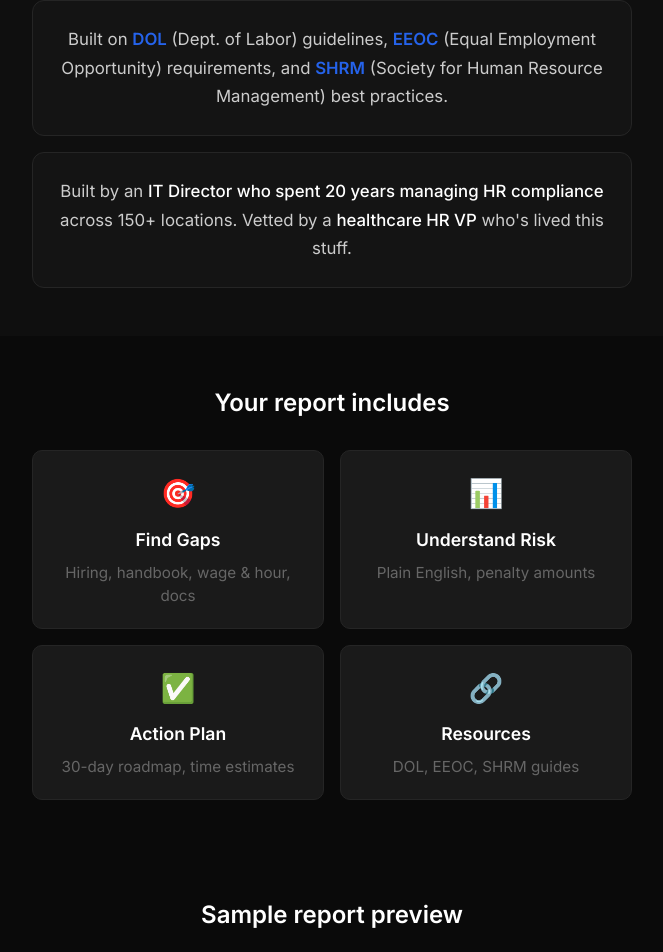
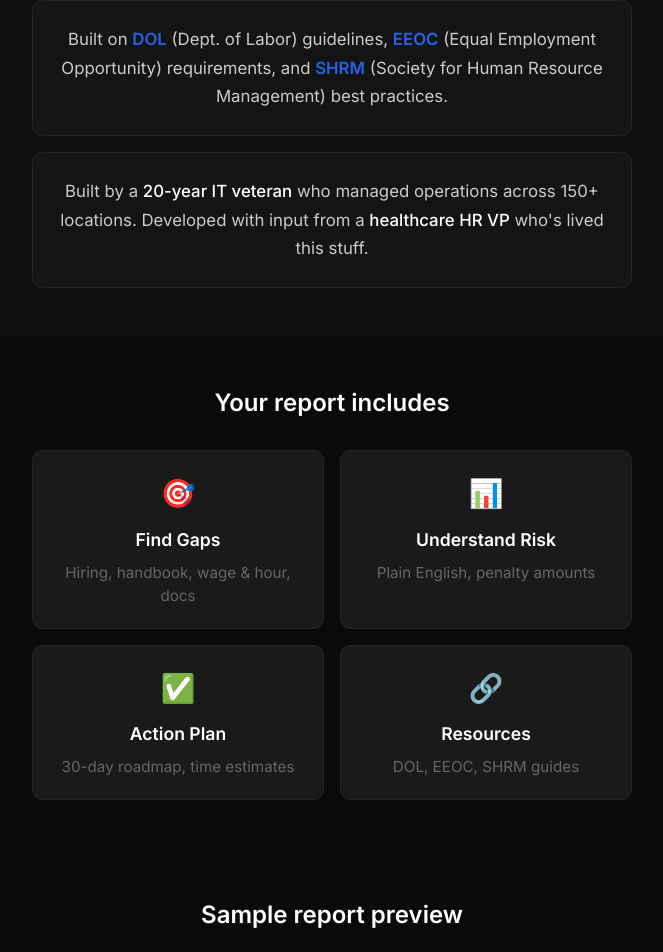
Before and after one commit to TechShieldKC/hrshieldiq, a React (Create React App) app: page / in a window 1280 px wide. Shown: the part 1266-2218 px from the top of the page, without its empty margins (308-971 px from the left). Built offline with nearby package versions, Linux system fonts and the light colour scheme.

Commit message:
Update App.js

```diff
--- a/src/App.js
+++ b/src/App.js
@@ -117,7 +117,7 @@
   const neededSdkType = selectedPlan === 'onetime' ? 'onetime' : 'subscription';
 
   // Load PayPal SDK and render button when paywall opens
-  // eslint-disable-next-line react-hooks/exhaustive-deps
+  /* eslint-disable react-hooks/exhaustive-deps */
   useEffect(() => {
     if (showPaywall && !paymentComplete && businessInfo.email && businessInfo.email.includes('@')) {
       if (paypalSdkType !== neededSdkType) {
@@ -152,12 +152,12 @@
     }
   }, [showPaywall, paymentComplete, businessInfo.email, neededSdkType, paypalSdkType]);
 
-  // eslint-disable-next-line react-hooks/exhaustive-deps
   useEffect(() => {
     if (showPaywall && !paymentComplete && window.paypal && paypalSdkType === neededSdkType && !paypalLoading) {
       renderPayPalButton();
     }
   }, [selectedPlan, discountedPrice]);
+  /* eslint-enable react-hooks/exhaustive-deps */
 
   const renderPayPalButton = () => {
     if (!paypalRef.current || !window.paypal) return;
@@ -747,8 +747,8 @@
     }
   };
 
+  /* eslint-disable react-hooks/exhaustive-deps */
   // Start background generation when all questions answered
-  // eslint-disable-next-line react-hooks/exhaustive-deps
   useEffect(() => {
     if (Object.keys(answers).length === 25 && !reportGenerating && !reportReady) {
       console.log('All questions answered, starting background report...');
@@ -757,14 +757,12 @@
   }, [answers]);
 
   // Auto-start background report when entering preview
-  // eslint-disable-next-line react-hooks/exhaustive-deps
   useEffect(() => {
     if (currentStep === 'preview' && !reportGenerating && !reportReady && Object.keys(answers).length === 25) {
       startBackgroundReportGeneration();
     }
   }, [currentStep]);
 
-  // eslint-disable-next-line react-hooks/exhaustive-deps
   useEffect(() => {
     if (currentCategory === categories.length - 1) {
       const allAnswered = categories[currentCategory].questions.every(q => answers[q.id]);
@@ -774,7 +772,6 @@
     }
   }, [currentCategory, answers]);
 
-  // eslint-disable-next-line react-hooks/exhaustive-deps
   useEffect(() => {
     if (loading && reportReady && pendingReport) {
       console.log('Background report ready, showing to user...');
@@ -786,6 +783,7 @@
       }
     }
   }, [loading, reportReady, pendingReport]);
+  /* eslint-enable react-hooks/exhaustive-deps */
 
   const currentCategoryData = categories[currentCategory];
   const allQuestionsAnswered = currentCategoryData?.questions.every(q => answers[q.id]);
@@ -919,7 +917,7 @@
               </div>
               <div style={{ backgroundColor: '#141414', borderRadius: '12px', padding: '24px', border: '1px solid #252525' }}>
                 <p style={{ fontSize: '1.05rem', color: '#ccc', lineHeight: 1.7, margin: 0 }}>
-                  Built by an <span style={{ color: '#fff', fontWeight: 500 }}>IT Director who spent 20 years managing HR compliance</span> across 150+ locations. Vetted by a <span style={{ color: '#fff', fontWeight: 500 }}>healthcare HR VP</span> who's lived this stuff.
+                  Built by a <span style={{ color: '#fff', fontWeight: 500 }}>20-year IT veteran</span> who managed operations across 150+ locations. Developed with input from a <span style={{ color: '#fff', fontWeight: 500 }}>healthcare HR VP</span> who's lived this stuff.
                 </p>
               </div>
             </div>
```
